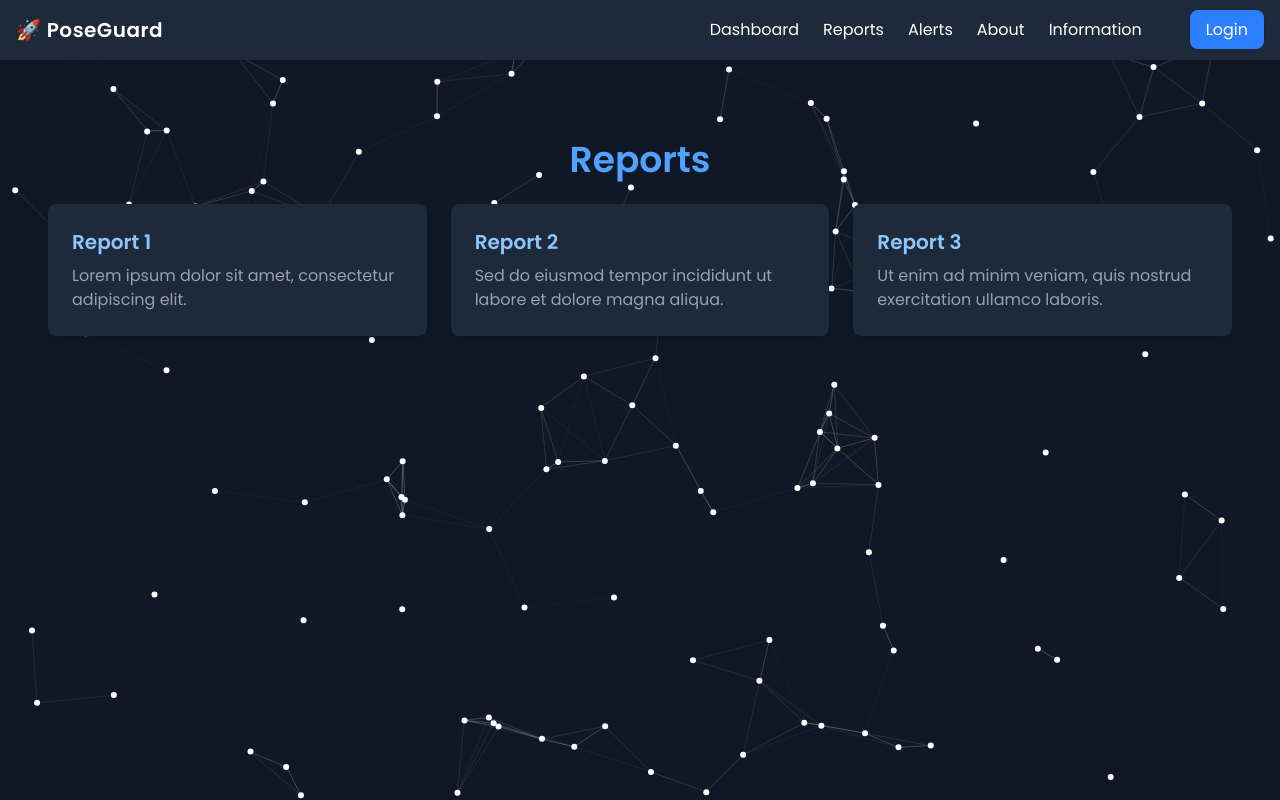
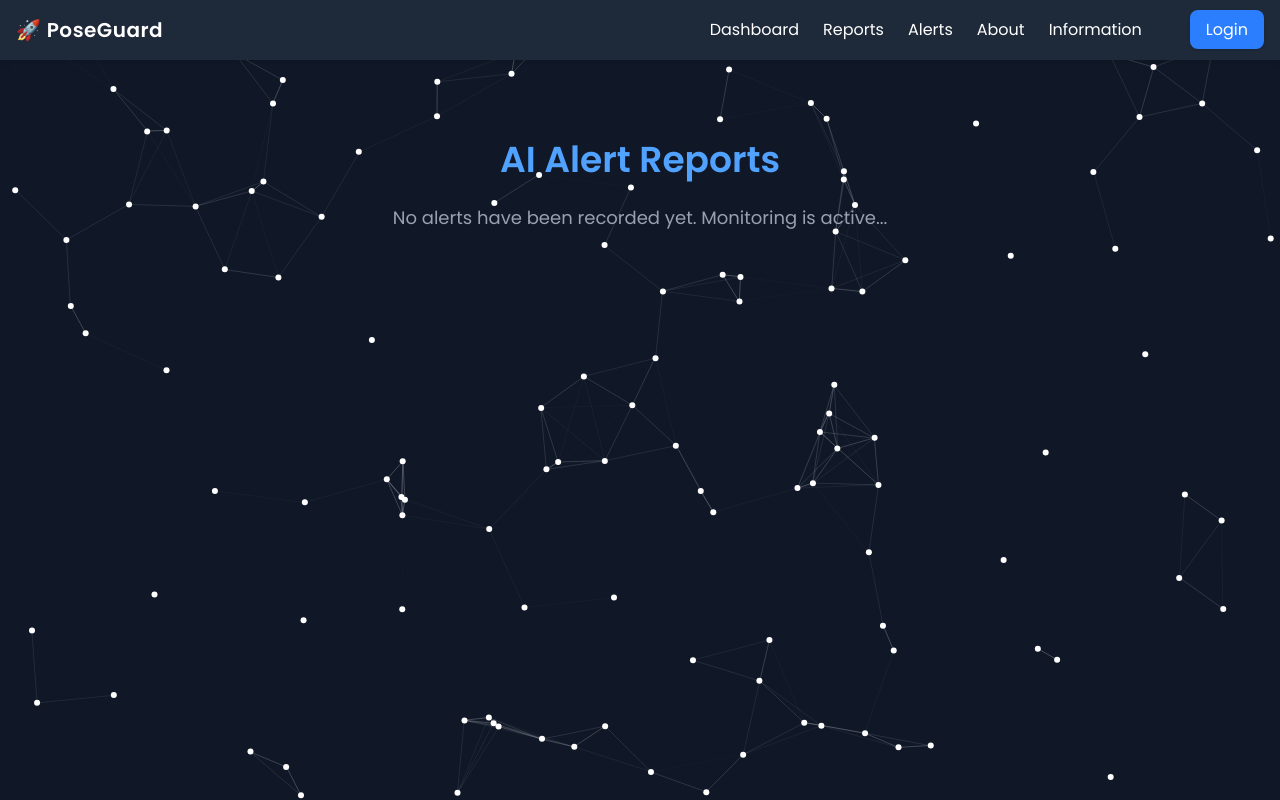
Before and after one commit to AdityaSrivastavDS/Driver-Unwanted-Pose-Detection-and-Feedback-System, a Flask app: page /reports in a window 1280 px wide. Run offline with Flask 3, Linux system fonts and the light colour scheme; a user stored in the database is signed in; some libraries are stand-ins or nearby versions.

Commit message:
update model

```diff
--- a/app.py
+++ b/app.py
@@ -1,14 +1,21 @@
 from flask import Flask, render_template, request, redirect, url_for, session
 from flask_sqlalchemy import SQLAlchemy
 import bcrypt
+from flask import Response
+from pose_detection import detect_pose
+import cv2
+from playsound import playsound
+from threading import Thread
+from datetime import datetime
 
 
 app = Flask(__name__)
-
+camera = cv2.VideoCapture(0)
 
 app.config['SQLALCHEMY_DATABASE_URI'] = 'sqlite:///test.db'
 db = SQLAlchemy(app)
 app.secret_key = 'secret_key'
+
 
 class User(db.Model):
     id = db.Column(db.Integer, primary_key=True)
@@ -26,8 +33,52 @@ class User(db.Model):
     def check_password(self, password):
         return bcrypt.checkpw(password.encode("utf-8"), self.password.encode("utf-8"))
 
+class Alert(db.Model):
+    id = db.Column(db.Integer, primary_key=True)
+    alert_type = db.Column(db.String(100), nullable=False)
+    user_email = db.Column(db.String(120), nullable=False)
+    timestamp = db.Column(db.DateTime, default=datetime.utcnow)
+
+    def __init__(self, alert_type, user_email):
+        self.alert_type = alert_type
+        self.user_email = user_email
+
 with app.app_context():
     db.create_all()
+
+
+def gen_frames():
+    while True:
+        success, frame = camera.read()
+        if not success:
+            break
+
+        # STEP 1: Run frame through your model
+        if detect_pose(frame):  # Now returns a boolean
+            # STEP 2: Log alert here
+            email = session.get('user', 'unknown')
+            new_alert = Alert(alert_type="Unwanted Pose Detected", user_email=email)
+            db.session.add(new_alert)
+            db.session.commit()
+
+            # STEP 3: Optional - Play audio
+            from playsound import playsound
+            playsound("static/resources/alert.mp3")
+
+        # Stream frame to frontend
+        ret, buffer = cv2.imencode('.jpg', frame)
+        frame = buffer.tobytes()
+
+        yield (b'--frame\r\n'
+               b'Content-Type: image/jpeg\r\n\r\n' + frame + b'\r\n')
+
+
+
+@app.route('/video_feed')
+def video_feed():
+    if 'user' not in session:
+        return redirect(url_for('login'))
+    return Response(gen_frames(), mimetype='multipart/x-mixed-replace; boundary=frame')
 
 @app.route('/')
 def index():
@@ -92,7 +143,11 @@ def alerts():
 
 @app.route('/reports')
 def reports():
-    return render_template('reports.html')
+    if 'user' not in session:
+        return redirect(url_for('login'))
+    alerts = Alert.query.order_by(Alert.timestamp.desc()).all()
+    return render_template('reports.html', alerts=alerts)
+
 
 if __name__ == '__main__':
     app.run(debug=True)
--- a/requirements.txt
+++ b/requirements.txt
@@ -1,3 +1,7 @@
 flask
 flask_sqlalchemy
 bcrypt
+tensorflow
+cv2
+datetime
+threading
--- a/templates/reports.html
+++ b/templates/reports.html
@@ -2,24 +2,21 @@
 
 {% block content %}
 <div class="container mx-auto px-6 py-10">
-    <h1 class="text-4xl font-bold text-center text-blue-400 mb-6" id="reportTitle">Reports</h1>
+    <h1 class="text-4xl font-bold text-center text-blue-400 mb-6" id="reportTitle">AI Alert Reports</h1>
 
+    {% if alerts %}
     <div class="grid grid-cols-1 md:grid-cols-2 lg:grid-cols-3 gap-6">
+        {% for alert in alerts %}
         <div class="bg-gray-800 p-6 rounded-lg shadow-lg opacity-0 transform scale-90 report-card">
-            <h2 class="text-xl font-semibold text-blue-300">Report 1</h2>
-            <p class="text-gray-400 mt-2">Lorem ipsum dolor sit amet, consectetur adipiscing elit.</p>
+            <h2 class="text-xl font-semibold text-blue-300">🚨 {{ alert.alert_type }}</h2>
+            <p class="text-gray-400 mt-2">Detected for: <span class="text-white font-semibold">{{ alert.user_email }}</span></p>
+            <p class="text-gray-500 mt-1 text-sm">At: {{ alert.timestamp.strftime("%Y-%m-%d %H:%M:%S") }}</p>
         </div>
-
-        <div class="bg-gray-800 p-6 rounded-lg shadow-lg opacity-0 transform scale-90 report-card">
-            <h2 class="text-xl font-semibold text-blue-300">Report 2</h2>
-            <p class="text-gray-400 mt-2">Sed do eiusmod tempor incididunt ut labore et dolore magna aliqua.</p>
-        </div>
-
-        <div class="bg-gray-800 p-6 rounded-lg shadow-lg opacity-0 transform scale-90 report-card">
-            <h2 class="text-xl font-semibold text-blue-300">Report 3</h2>
-            <p class="text-gray-400 mt-2">Ut enim ad minim veniam, quis nostrud exercitation ullamco laboris.</p>
-        </div>
+        {% endfor %}
     </div>
+    {% else %}
+    <p class="text-gray-400 text-center text-lg">No alerts have been recorded yet. Monitoring is active...</p>
+    {% endif %}
 </div>
 
 <script>
```
Also changed, not shown: pose_detection.py (added, +27 -0 lines), templates/dashboard.html (+20 -7 lines), instance/test.db, static/images/giphy.gif (deleted), 1 other file.
